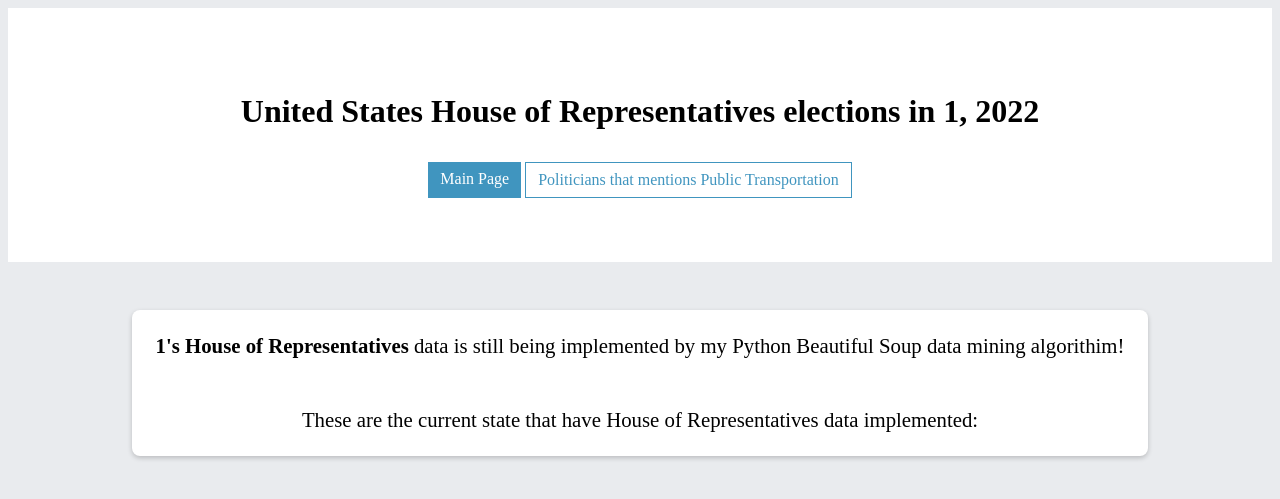
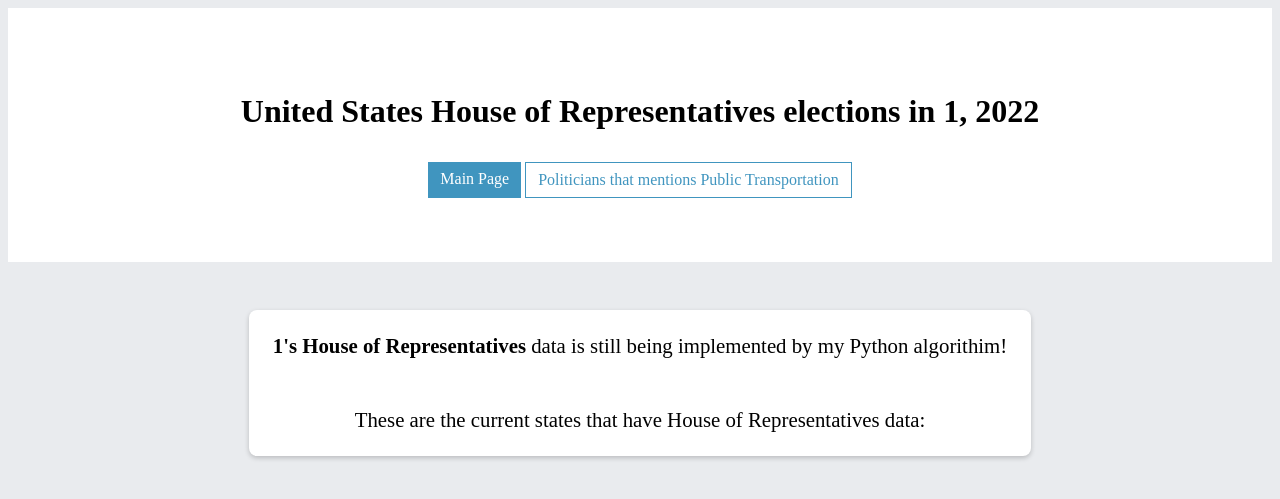
Before and after one commit to alexcodes11/General-Elections, a Django app: page /state/1 in a window 1280 px wide. Shown: the top 499 px of the page. Run offline with Django 4.2, Linux system fonts and the light colour scheme; data that the repository does not hold is empty.

Commit message:
Spelling Errors

```diff
--- a/transportation/templates/transportation/index.html
+++ b/transportation/templates/transportation/index.html
@@ -19,7 +19,7 @@
 <?xml version="1.0" encoding="utf-8"?>
 <div style="display:flex; justify-content:center; align-items: center; background-color: white; flex-direction: column;">
 
-<p class="index-body">Find out if Representatives mention Public Transportation</p>
+<p class="index-body">Check if Representatives mention Public Transportation</p>
 
 <svg xmlns:cc="http://creativecommons.org/ns#" xmlns:dc="http://purl.org/dc/elements/1.1/" xmlns:rdf="http://www.w3.org/1999/02/22-rdf-syntax-ns#" xmlns:inkscape="http://www.inkscape.org/namespaces/inkscape" xmlns:sodipodi="http://sodipodi.sourceforge.net/DTD/sodipodi-0.dtd" xmlns:svg="http://www.w3.org/2000/svg" xmlns="http://www.w3.org/2000/svg" xmlns:xlink="http://www.w3.org/1999/xlink" version="1.1" id="us-map" preserveAspectRatio="xMinYMin meet" sodipodi:docname="Republican_Party_presidential_primaries_results,_2016.svg" inkscape:version="0.91 r13725" x="0px" y="0px" width="959px" height="593px" viewBox="174 100 959 593" enable-background="new 174 100 959 593" xml:space="preserve">
 <sodipodi:namedview bordercolor="#666666" objecttolerance="10" pagecolor="#ffffff" borderopacity="1" gridtolerance="10" guidetolerance="10" inkscape:cx="509.19152" inkscape:cy="282.2353" inkscape:zoom="1.2137643" showgrid="false" id="namedview71" inkscape:current-layer="g5" inkscape:window-maximized="1" inkscape:window-y="-8" inkscape:window-x="-8" inkscape:pageopacity="0" inkscape:window-height="1017" inkscape:window-width="1920" inkscape:pageshadow="2">
--- a/transportation/templates/transportation/state.html
+++ b/transportation/templates/transportation/state.html
@@ -23,7 +23,7 @@
   <div class="quote-card card-shadow">
 
     <div class="quote-body">
-      <span style="font-weight: bold;">{{state}}'s House of Representatives</span> data is still being implemented by my Python Beautiful Soup data mining algorithim!
+      <span style="font-weight: bold;">{{state}}'s House of Representatives</span> data is still being implemented by my Python algorithim!
     </div>
     <div class="quote-footer">
 
@@ -31,7 +31,7 @@
 
 <br>
     <div class="quote-body">
-      These are the current state that have House of Representatives data implemented:
+      These are the current states that have House of Representatives data:
     </div>
     {% for show in current %}
     <div class="quote-footer">
@@ -85,7 +85,7 @@
                 {% endif %}
               {% else %}
                   <div class="card-body">
-                      IN THE PROCESS of running algorithm to see if politician mentions public transportation on their website.
+                      IN THE PROCESS of running algorithm to check if politician mentions public transportation on their website!
                     </div>
               {% endif %}
 
@@ -141,7 +141,7 @@
               {% else %}
               <div style="height:6.25rem">
                     <div class="modal-body">
-                    Hold on just one second! IN THE PROCESS of running algorithm to see if politician mentions public transportation on their website. CHECK back another time!
+                    Hold on just one second! IN THE PROCESS of running algorithm to check if politician mentions public transportation on their website!  Check this state another time!
                     </div>
                 </div>
               {% endif %}
```
